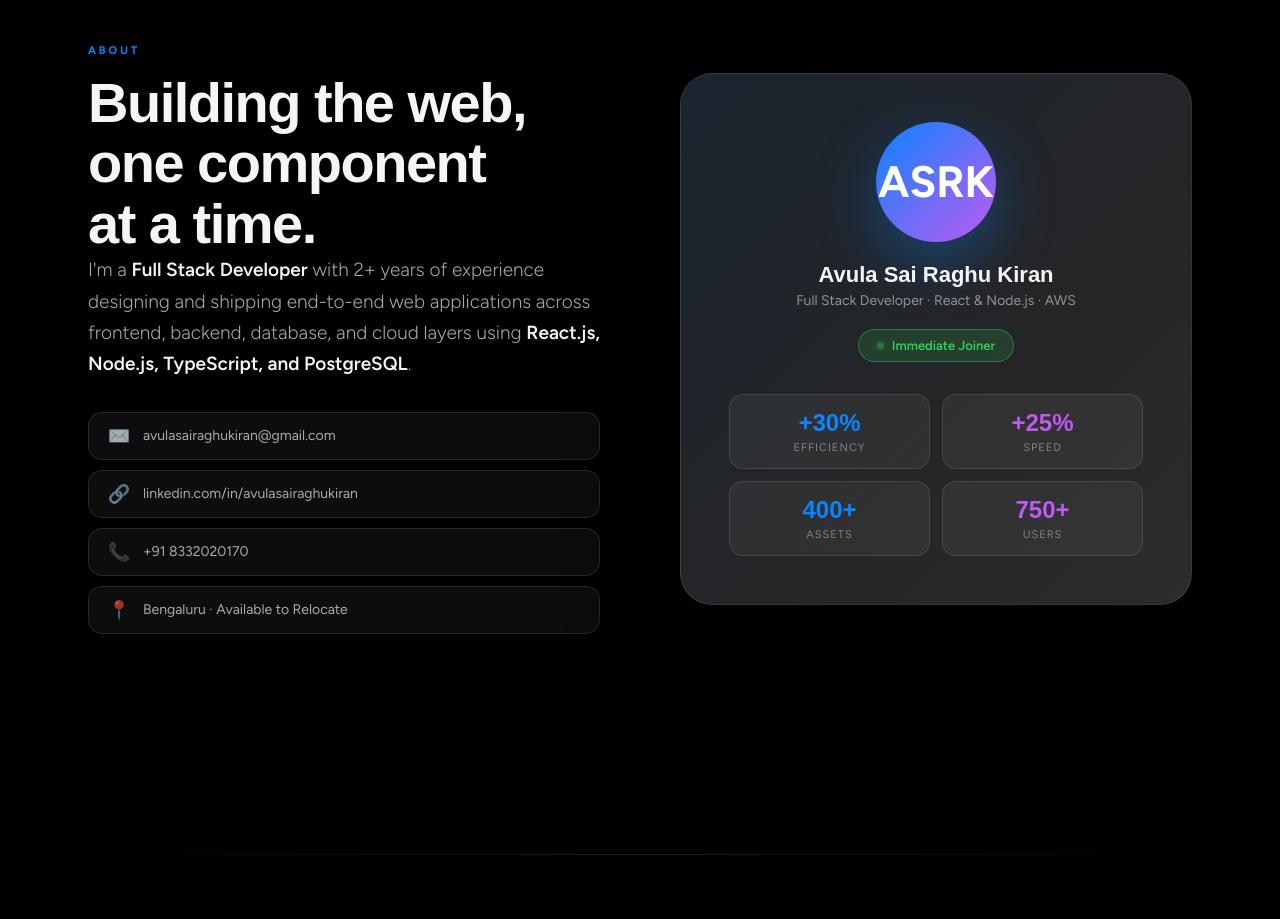
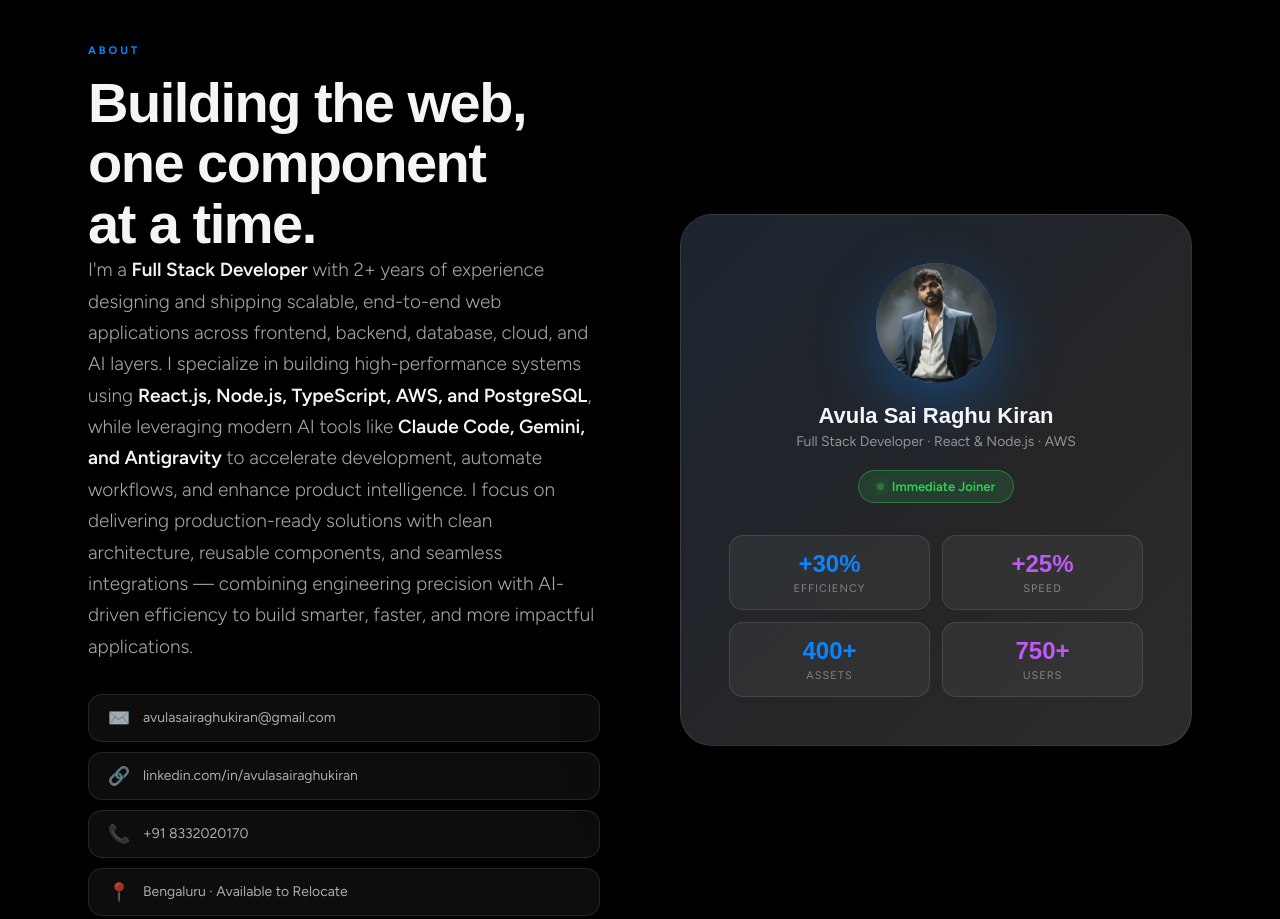
Before and after one commit to sairaghukiran14/portfolio, a React (Vite) app: page / in a window 1280 px wide. Shown: the part 900-1819 px from the top of the page. Built offline with nearby package versions, Linux system fonts and the light colour scheme; a web font is replaced by a local one.

Commit message:
updated the Profile picture

```diff
--- a/src/Components/About.jsx
+++ b/src/Components/About.jsx
@@ -13,7 +13,9 @@ export function About() {
           </h2>
         </div>
         <p className="about-desc reveal reveal-d1">
-          I'm a <strong>Full Stack Developer</strong> with 2+ years of experience designing and shipping end-to-end web applications across frontend, backend, database, and cloud layers using <strong>React.js, Node.js, TypeScript, and PostgreSQL</strong>.
+          I'm a <strong>Full Stack Developer</strong> with 2+ years of experience designing and shipping scalable, end-to-end web applications across frontend, backend, database, cloud, and AI layers. I specialize in building high-performance systems using <strong>React.js, Node.js, TypeScript, AWS, and PostgreSQL</strong>, while leveraging modern AI tools like <strong>Claude Code, Gemini, and Antigravity</strong> to accelerate development, automate workflows, and enhance product intelligence.
+
+          I focus on delivering production-ready solutions with clean architecture, reusable components, and seamless integrations — combining engineering precision with AI-driven efficiency to build smarter, faster, and more impactful applications.
         </p>
         {/* <p className="about-desc reveal reveal-d2" style={{ marginBottom: 32 }}>
           Currently at <strong>Alphavima Technologies</strong>, I ship products
@@ -57,7 +59,9 @@ export function About() {
       </div>
       <div className="about-visual reveal reveal-d1">
         <div className="avatar-card">
-          <div className="av-avatar">ASRK</div>
+
+          <img src="./ProfilePic.png" alt="" className="av-avatar" />
+
           <div className="av-name">Avula Sai Raghu Kiran</div>
           <div className="av-role">
             Full Stack Developer · React & Node.js · AWS
--- a/src/index.css
+++ b/src/index.css
@@ -1217,6 +1217,11 @@ img {
     gap: 0;
   }
 
+  .profile-pic {
+    width: 200px;
+    border-radius: 50%;
+  }
+
   .metric-item {
     border-right: none;
     border-bottom: 0.5px solid rgba(255, 255, 255, 0.08);
```
Also changed, not shown: public/ProfilePic.png (added).
